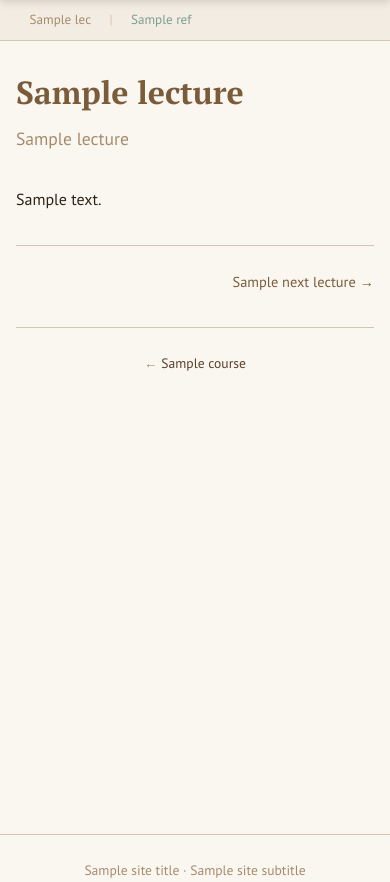
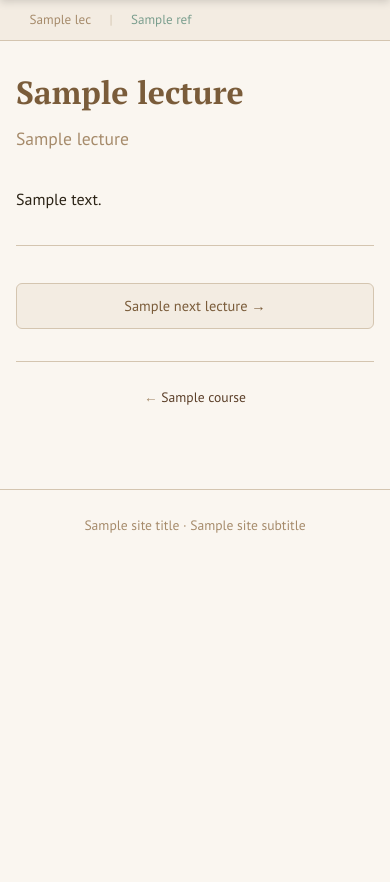
Before and after one commit to Krasobas/bible-app, a FastAPI app: template app/templates/lecture.html in a window 390 px wide. Shown: the part 42-924 px from the top of the page. After the commit the page ends 575 px from the top, so only its background shows below. Run offline with FastAPI, Linux system fonts and the light colour scheme; the template is opened without the code that fills it: most values are stand-ins (such as "Sample title", 1, 10 or a date in 2020).

Commit message:
fix styles

```diff
--- a/app/templates/lecture.html
+++ b/app/templates/lecture.html
@@ -1,4 +1,10 @@
 {% extends "base.html" %}
+
+{% block head %}
+<!-- Leaflet CSS/JS for mini-maps in lecture content -->
+<link rel="stylesheet" href="https://unpkg.com/leaflet@1.9.4/dist/leaflet.css" />
+<script src="https://unpkg.com/leaflet@1.9.4/dist/leaflet.js"></script>
+{% endblock %}
 
 {% block title %}{{ lecture.title }} — {{ course.title }} — {{ site_title }}{% endblock %}
 
--- a/static/style.css
+++ b/static/style.css
@@ -907,6 +954,23 @@ h3 { font-family: 'PT Serif', serif; color: var(--accent); }
     .synoptic { grid-template-columns: 1fr; }
 
     .subnav-inner { flex-wrap: wrap; }
+
+    .lecture-layout { height: auto; }
+    .lecture-nav {
+        flex-direction: column;
+        gap: 0.8rem;
+        align-items: stretch;
+    }
+    .lecture-nav a {
+        display: block;
+        text-align: center;
+        padding: 0.6rem 1rem;
+        background: var(--quote-bg);
+        border: 1px solid var(--border);
+        border-radius: 6px;
+    }
+    .lecture-nav-prev { order: 2; }
+    .lecture-nav-next { order: 1; }
 }
 
 @keyframes slideDown {
```
Also changed, not shown: other parts of static/style.css (+47 -0 lines).
